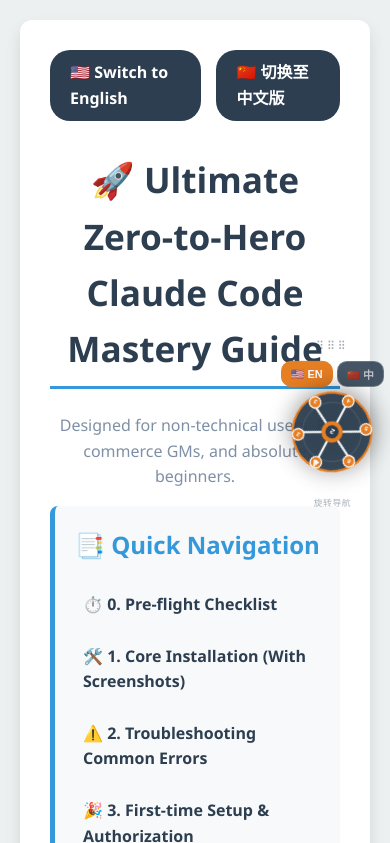
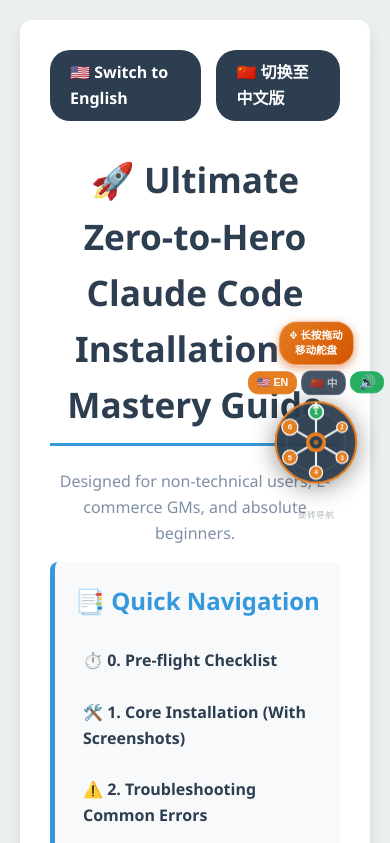
Before and after one commit to skyisthelimit111/claudecodeinstallguide, a plain HTML site: page claude_code_guide_v2.html in a window 390 px wide. Shown: the top 843 px of the page. Drawn offline with Linux system fonts and the light colour scheme.

Commit message:
Add files via upload

```diff
--- a/claude_code_guide_v2.html
+++ b/claude_code_guide_v2.html
@@ -67,41 +67,56 @@
                 position: fixed; right: 6px; top: 50%;
                 transform: translateY(-50%);
                 z-index: 600;
-                display: flex; flex-direction: column; align-items: center; gap: 4px;
+                display: flex; flex-direction: column; align-items: center; gap: 5px;
             }
+            /* Drag handle — bright orange, clearly labelled */
             #wheel-drag-handle {
-                font-size: 0.75em; color: rgba(44,62,80,0.45);
-                letter-spacing: 3px; cursor: grab; padding: 2px 8px;
-                user-select: none; touch-action: none;
+                background: linear-gradient(135deg,#e67e22,#d35400);
+                color: #fff; font-size: 0.66em; font-weight: bold;
+                padding: 6px 10px; border-radius: 18px;
+                cursor: grab; user-select: none; touch-action: none;
+                box-shadow: 0 3px 10px rgba(211,84,0,0.55);
+                text-align: center; line-height: 1.4; white-space: nowrap;
+                border: 1.5px solid rgba(255,255,255,0.35);
             }
-            #wheel-lang { display: flex; gap: 4px; }
+            /* Language + Sound row */
+            #wheel-top-row { display: flex; gap: 4px; align-items: center; }
             .wbtn {
-                padding: 4px 9px; background: rgba(44,62,80,0.88);
+                padding: 4px 8px; background: rgba(44,62,80,0.88);
                 color: rgba(255,255,255,0.65); border: 1px solid rgba(255,255,255,0.2);
-                border-radius: 10px; font-size: 0.68em; font-weight: bold;
+                border-radius: 10px; font-size: 0.67em; font-weight: bold;
                 cursor: pointer; transition: all 0.2s;
             }
             .wbtn.active { background: #e67e22; color: #fff; border-color: #e67e22; }
+            #wheel-sound-btn {
+                background: rgba(44,62,80,0.88);
+                border: 1px solid rgba(255,255,255,0.2);
+                border-radius: 10px; color: rgba(255,255,255,0.6);
+                font-size: 0.88em; padding: 3px 7px; cursor: pointer;
+                transition: all 0.2s; line-height: 1;
+            }
+            #wheel-sound-btn.on { background: #27ae60; color: #fff; border-color: #27ae60; }
+            /* The wheel SVG */
             #wheel-svg {
-                width: 82px; height: 82px; cursor: grab;
+                width: 84px; height: 84px; cursor: grab;
                 touch-action: none; will-change: transform;
                 filter: drop-shadow(0 3px 12px rgba(0,0,0,0.45));
-                transition: transform 0.2s cubic-bezier(.25,.8,.25,1);
+                transition: transform 0.35s cubic-bezier(.25,.8,.25,1);
             }
             #wheel-hint-dir {
                 font-size: 0.63em; color: #e67e22; font-weight: bold;
-                text-align: center; min-height: 15px; letter-spacing: 0.3px;
+                text-align: center; min-height: 15px;
             }
-            #wheel-hint { font-size: 0.55em; color: rgba(44,62,80,0.4); letter-spacing: 0.5px; text-align: center; }
+            #wheel-hint { font-size: 0.54em; color: rgba(44,62,80,0.38); letter-spacing: 0.5px; text-align: center; }
+            /* Chapter label tooltip */
             #wheel-label-box {
-                position: fixed; right: 97px; top: 50%;
+                position: fixed; right: 100px; top: 50%;
                 transform: translateY(-50%);
                 background: rgba(44,62,80,0.93); color: #fff;
                 padding: 8px 13px; border-radius: 9px;
                 font-size: 0.82em; font-weight: bold; white-space: nowrap;
                 pointer-events: none; z-index: 600;
-                box-shadow: 0 2px 12px rgba(0,0,0,0.3);
-                max-width: 175px;
+                box-shadow: 0 2px 12px rgba(0,0,0,0.3); max-width: 178px;
                 opacity: 0; transition: opacity 0.22s;
             }
             #wheel-label-box.visible { opacity: 1; }
@@ -126,7 +141,7 @@
     </div>
 
     <div id="en-version">
-        <h1>🚀 Ultimate Zero-to-Hero Claude Code Mastery Guide</h1>
+        <h1>🚀 Ultimate Zero-to-Hero Claude Code Installation &amp; Mastery Guide</h1>
         <p style="text-align: center; color: #7f8fa6;">Designed for non-technical users, E-commerce GMs, and absolute beginners.</p>
 
         <nav>
@@ -408,8 +423,8 @@
     <hr style="margin: 50px 0; border: 2px solid var(--secondary);">
 
     <div id="zh-version">
-        <h1>🚀 零基础安装与精通 Claude Code 终极指南</h1>
-        <p style="text-align: center; color: #7f8fa6;">专为非技术背景、电商/直播从业者打造的"大白话"教程</p>
+        <h1>🚀 从新手到高手 Claude Code 安装与精通终极指南</h1>
+        <p style="text-align: center; color: #7f8fa6;">专为非技术背景小白打造的“大白话”教程</p>
 
         <nav>
             <h2 style="margin-top: 0;">📑 快捷导航索引</h2>
@@ -707,37 +722,60 @@
 <div id="wheel-label-box"></div>
 
 <div id="wheel-nav">
-    <div id="wheel-drag-handle" title="Hold to move">⠿⠿⠿</div>
-    <div id="wheel-lang">
+    <!-- Drag handle: prominent orange, clear instruction -->
+    <div id="wheel-drag-handle">
+        ✥ 长按拖动<br>移动舵盘
+    </div>
+
+    <!-- Language + Sound toggle -->
+    <div id="wheel-top-row">
         <button class="wbtn active" id="wbtn-en" onclick="wheelLang('en')">🇺🇸 EN</button>
         <button class="wbtn"        id="wbtn-zh" onclick="wheelLang('zh')">🇨🇳 中</button>
+        <button id="wheel-sound-btn" class="on" onclick="wheelToggleSound()" title="声效开关">🔊</button>
     </div>
+
+    <!--
+        Ship wheel SVG
+        Handles sized small→large (ch1=smallest, ch6=largest), clockwise from top.
+        Active handle turns green + grows. No chapter number in centre hub.
+        Handles have IDs wh1-wh6 and wt1-wt6 for JS updates.
+    -->
     <svg id="wheel-svg" viewBox="0 0 100 100" xmlns="http://www.w3.org/2000/svg">
+        <!-- Background -->
         <circle cx="50" cy="50" r="48" fill="rgba(44,62,80,0.93)" stroke="#e67e22" stroke-width="2.5"/>
-        <circle cx="50" cy="50" r="36" fill="none" stroke="rgba(255,255,255,0.1)" stroke-width="1.5"/>
-        <line x1="50" y1="50" x2="50"  y2="14"  stroke="#ecf0f1" stroke-width="2.8" stroke-linecap="round"/>
-        <line x1="50" y1="50" x2="83"  y2="32"  stroke="#ecf0f1" stroke-width="2.8" stroke-linecap="round"/>
-        <line x1="50" y1="50" x2="83"  y2="68"  stroke="#ecf0f1" stroke-width="2.8" stroke-linecap="round"/>
-        <line x1="50" y1="50" x2="50"  y2="86"  stroke="#ecf0f1" stroke-width="2.8" stroke-linecap="round"/>
-        <line x1="50" y1="50" x2="17"  y2="68"  stroke="#ecf0f1" stroke-width="2.8" stroke-linecap="round"/>
-        <line x1="50" y1="50" x2="17"  y2="32"  stroke="#ecf0f1" stroke-width="2.8" stroke-linecap="round"/>
-        <circle cx="50" cy="8"  r="7" fill="#e67e22" stroke="#fff" stroke-width="1.5"/>
-        <text   x="50"  y="11" text-anchor="middle" fill="#fff" font-size="7.5" font-weight="bold" font-family="sans-serif">1</text>
-        <circle cx="85" cy="28" r="7" fill="#e67e22" stroke="#fff" stroke-width="1.5"/>
-        <text   x="85"  y="31" text-anchor="middle" fill="#fff" font-size="7.5" font-weight="bold" font-family="sans-serif">2</text>
-        <circle cx="85" cy="72" r="7" fill="#e67e22" stroke="#fff" stroke-width="1.5"/>
-        <text   x="85"  y="75" text-anchor="middle" fill="#fff" font-size="7.5" font-weight="bold" font-family="sans-serif">3</text>
-        <circle cx="50" cy="92" r="7" fill="#e67e22" stroke="#fff" stroke-width="1.5"/>
-        <text   x="50"  y="95" text-anchor="middle" fill="#fff" font-size="7.5" font-weight="bold" font-family="sans-serif">4</text>
-        <circle cx="15" cy="72" r="7" fill="#e67e22" stroke="#fff" stroke-width="1.5"/>
-        <text   x="15"  y="75" text-anchor="middle" fill="#fff" font-size="7.5" font-weight="bold" font-family="sans-serif">5</text>
-        <circle cx="15" cy="28" r="7" fill="#e67e22" stroke="#fff" stroke-width="1.5"/>
-        <text   x="15"  y="31" text-anchor="middle" fill="#fff" font-size="7.5" font-weight="bold" font-family="sans-serif">6</text>
-        <polygon points="50,1 46,10 54,10" fill="#fff" opacity="0.9"/>
-        <circle cx="50" cy="50" r="13" fill="#e67e22"/>
-        <circle cx="50" cy="50" r="8"  fill="#2c3e50"/>
-        <text id="wheel-num" x="50" y="54" text-anchor="middle"
-              fill="#fff" font-size="9.5" font-weight="bold" font-family="sans-serif">1</text>
+        <circle cx="50" cy="50" r="35" fill="none" stroke="rgba(255,255,255,0.08)" stroke-width="1.5"/>
+        <!-- 6 spokes (centre → handle) -->
+        <line x1="50" y1="50" x2="50" y2="14" stroke="#ecf0f1" stroke-width="2.5" stroke-linecap="round"/>
+        <line x1="50" y1="50" x2="81" y2="32" stroke="#ecf0f1" stroke-width="2.5" stroke-linecap="round"/>
+        <line x1="50" y1="50" x2="81" y2="68" stroke="#ecf0f1" stroke-width="2.5" stroke-linecap="round"/>
+        <line x1="50" y1="50" x2="50" y2="86" stroke="#ecf0f1" stroke-width="2.5" stroke-linecap="round"/>
+        <line x1="50" y1="50" x2="19" y2="68" stroke="#ecf0f1" stroke-width="2.5" stroke-linecap="round"/>
+        <line x1="50" y1="50" x2="19" y2="32" stroke="#ecf0f1" stroke-width="2.5" stroke-linecap="round"/>
+        <!-- Handles: ch1(top,smallest r=5.5) → ch6(top-left,largest r=9.5) clockwise -->
+        <circle id="wh1" cx="50" cy="14" r="5.5" fill="#e67e22" stroke="#fff" stroke-width="1.5"/>
+        <text   id="wt1" x="50" y="14" text-anchor="middle" dominant-baseline="central"
+                fill="#fff" font-size="7" font-weight="bold" font-family="sans-serif">1</text>
+        <circle id="wh2" cx="81" cy="32" r="6.3" fill="#e67e22" stroke="#fff" stroke-width="1.5"/>
+        <text   id="wt2" x="81" y="32" text-anchor="middle" dominant-baseline="central"
+                fill="#fff" font-size="7.5" font-weight="bold" font-family="sans-serif">2</text>
+        <circle id="wh3" cx="81" cy="68" r="7.1" fill="#e67e22" stroke="#fff" stroke-width="1.5"/>
+        <text   id="wt3" x="81" y="68" text-anchor="middle" dominant-baseline="central"
+                fill="#fff" font-size="8" font-weight="bold" font-family="sans-serif">3</text>
+        <circle id="wh4" cx="50" cy="86" r="7.9" fill="#e67e22" stroke="#fff" stroke-width="1.5"/>
+        <text   id="wt4" x="50" y="86" text-anchor="middle" dominant-baseline="central"
+                fill="#fff" font-size="8.5" font-weight="bold" font-family="sans-serif">4</text>
+        <circle id="wh5" cx="19" cy="68" r="8.7" fill="#e67e22" stroke="#fff" stroke-width="1.5"/>
+        <text   id="wt5" x="19" y="68" text-anchor="middle" dominant-baseline="central"
+                fill="#fff" font-size="9" font-weight="bold" font-family="sans-serif">5</text>
+        <circle id="wh6" cx="19" cy="32" r="9.5" fill="#e67e22" stroke="#fff" stroke-width="1.5"/>
+        <text   id="wt6" x="19" y="32" text-anchor="middle" dominant-baseline="central"
+                fill="#fff" font-size="9.5" font-weight="bold" font-family="sans-serif">6</text>
+        <!-- Fixed pointer triangle at top (doesn't rotate) -->
+        <polygon points="50,1 46,10 54,10" fill="#fff" opacity="0.85"/>
+        <!-- Decorative centre hub (no chapter number) -->
+        <circle cx="50" cy="50" r="12" fill="#e67e22"/>
+        <circle cx="50" cy="50" r="7.5" fill="#2c3e50"/>
+        <circle cx="50" cy="50" r="3"   fill="#e67e22" opacity="0.7"/>
     </svg>
     <div id="wheel-hint-dir"></div>
     <div id="wheel-hint">旋转导航</div>
@@ -763,16 +801,43 @@
     {id:'zh-github',   label:'6 🌐 发布分享'}
   ]
 };
-var lang='en',curIdx=0,wheelAngle=0,rotating=false;
-var startTA=0,startWA=0,prevAngle=0,hideTimer=null;
+
+/* Handle base sizes: ch1(small)→ch6(large) */
+var BASE_R  = [5.5, 6.3, 7.1, 7.9, 8.7, 9.5];
+var BASE_FS = [7,   7.5, 8,   8.5, 9,   9.5];
+var ACT_ADD = 3.2; /* extra radius when active */
+
+function updateHandles(activeIdx){
+  for(var i=0;i<6;i++){
+    var c=document.getElementById('wh'+(i+1));
+    var t=document.getElementById('wt'+(i+1));
+    if(!c||!t) continue;
+    if(i===activeIdx){
+      c.setAttribute('r', BASE_R[i]+ACT_ADD);
+      c.setAttribute('fill','#27ae60');
+      c.setAttribute('stroke-width','2');
+      t.setAttribute('font-size', BASE_FS[i]+2.5);
+    } else {
+      c.setAttribute('r', BASE_R[i]);
+      c.setAttribute('fill','#e67e22');
+      c.setAttribute('stroke-width','1.5');
+      t.setAttribute('font-size', BASE_FS[i]);
+    }
+  }
+}
+
+var lang='en', curIdx=0, wheelAngle=0, rotating=false;
+var startTA=0, startWA=0, prevAngle=0, hideTimer=null;
+var soundOn=true;
 var svg=document.getElementById('wheel-svg');
-var numEl=document.getElementById('wheel-num');
 var labelBox=document.getElementById('wheel-label-box');
 var hintDir=document.getElementById('wheel-hint-dir');
 var nav=document.getElementById('wheel-nav');
 var actx=null;
 
-function click(){
+/* ── Sound ── */
+function playClick(){
+  if(!soundOn) return;
   try{
     if(!actx) actx=new(window.AudioContext||window.webkitAudioContext)();
     var len=Math.floor(actx.sampleRate*0.055);
@@ -785,23 +850,32 @@
   }catch(e){}
 }
 
+window.wheelToggleSound=function(){
+  soundOn=!soundOn;
+  var btn=document.getElementById('wheel-sound-btn');
+  btn.textContent=soundOn?'🔊':'🔇';
+  btn.className=soundOn?'on':'';
+};
+
+/* ── Navigate ── */
 function go(idx,smooth){
   var chs=CHAPTERS[lang]; idx=((idx%6)+6)%6;
-  if(idx!==curIdx) click();
-  curIdx=idx; numEl.textContent=idx+1;
+  if(idx!==curIdx) playClick();
+  curIdx=idx;
+  updateHandles(idx);
   labelBox.textContent=chs[idx].label;
   var el=document.getElementById(chs[idx].id);
   if(el) el.scrollIntoView({behavior:smooth?'smooth':'instant',block:'start'});
 }
 
 function setAngle(a,animate){
-  svg.style.transition=animate?'transform 0.2s cubic-bezier(.25,.8,.25,1)':'none';
+  svg.style.transition=animate?'transform 0.35s cubic-bezier(.25,.8,.25,1)':'none';
   wheelAngle=a; svg.style.transform='rotate('+a+'deg)';
 }
 
 function snap(){
   var s=Math.round(wheelAngle/60)*60; setAngle(s,true);
-  var idx=(((-s/60)%6)+6)%6; go(idx,true);
+  go((((-s/60)%6)+6)%6, true);
 }
 
 function ta(touch){
@@ -809,6 +883,7 @@
   return Math.atan2(touch.clientY-(r.top+r.height/2),touch.clientX-(r.left+r.width/2))*180/Math.PI;
 }
 
+/* ── Label show / hide ── */
 function showLabel(){
   clearTimeout(hideTimer); labelBox.classList.add('visible');
   var r=nav.getBoundingClientRect();
@@ -816,8 +891,9 @@
   labelBox.style.right=(window.innerWidth-r.left+8)+'px';
   labelBox.style.left='auto'; labelBox.style.transform='translateY(-50%)';
 }
-function schedHide(){ hideTimer=setTimeout(function(){labelBox.classList.remove('visible');},1000); }
+function schedHide(){ hideTimer=setTimeout(function(){labelBox.classList.remove('visible');},1200); }
 
+/* ── Rotate (user touch on SVG) ── */
 svg.addEventListener('touchstart',function(e){
   e.preventDefault(); rotating=true; svg.style.transition='none';
   startTA=ta(e.touches[0]); startWA=wheelAngle; prevAngle=wheelAngle;
@@ -829,25 +905,24 @@
   var delta=ta(e.touches[0])-startTA;
   wheelAngle=startWA+delta; svg.style.transform='rotate('+wheelAngle+'deg)';
   var diff=wheelAngle-prevAngle;
-  if(diff>4) hintDir.textContent='↻ Next ▶';
+  if(diff>4)      hintDir.textContent='↻ Next ▶';
   else if(diff<-4) hintDir.textContent='↺ ◀ Prev';
   var idx=(((-Math.round(wheelAngle/60))%6)+6)%6;
   if(idx!==curIdx){
     prevAngle=wheelAngle; hintDir.textContent='';
-    curIdx=idx; numEl.textContent=idx+1;
-    labelBox.textContent=CHAPTERS[lang][idx].label; click();
+    updateHandles(idx); playClick();
+    curIdx=idx; labelBox.textContent=CHAPTERS[lang][idx].label;
     var el=document.getElementById(CHAPTERS[lang][idx].id);
     if(el) el.scrollIntoView({behavior:'smooth',block:'start'});
   }
 },{passive:false});
 
 svg.addEventListener('touchend',function(){
-  rotating=false; svg.style.transition='transform 0.2s cubic-bezier(.25,.8,.25,1)';
-  snap(); hintDir.textContent=''; schedHide();
+  rotating=false; snap(); hintDir.textContent=''; schedHide();
 });
 
-/* drag wheel to any position */
-var moving=false,mSX,mSY,mSL,mST;
+/* ── Drag wheel to any position ── */
+var moving=false, mSX,mSY,mSL,mST;
 var dh=document.getElementById('wheel-drag-handle');
 dh.addEventListener('touchstart',function(e){
   e.stopPropagation(); e.preventDefault(); moving=true;
@@ -864,28 +939,31 @@
 },{passive:false});
 document.addEventListener('touchend',function(){moving=false;});
 
-/* scroll sync — gentle drift */
+/* ── Scroll sync: full snap + label flash ── */
 var scrollTmr;
 window.addEventListener('scroll',function(){
   if(rotating||moving) return;
   clearTimeout(scrollTmr);
   scrollTmr=setTimeout(function(){
-    var chs=CHAPTERS[lang],best=curIdx,bestV=-1;
+    var chs=CHAPTERS[lang], best=curIdx, bestV=-1;
     chs.forEach(function(ch,i){
       var el=document.getElementById(ch.id); if(!el) return;
       var rect=el.getBoundingClientRect();
       var vis=Math.min(rect.bottom,window.innerHeight)-Math.max(rect.top,0);
-      if(vis>bestV){bestV=vis;best=i;}
+      if(vis>bestV){bestV=vis; best=i;}
     });
     if(best!==curIdx){
-      var target=-best*60;
-      setAngle(wheelAngle+(target-wheelAngle)*0.35,true);
-      curIdx=best; numEl.textContent=best+1;
+      /* Full snap — clearly visible rotation + brief label flash */
+      setAngle(-best*60, true);
+      updateHandles(best);
+      curIdx=best;
       labelBox.textContent=CHAPTERS[lang][best].label;
+      showLabel(); schedHide();
     }
-  },120);
+  },150);
 },{passive:true});
 
+/* ── Language switch ── */
 window.wheelLang=function(l){
   lang=l;
   document.getElementById('wbtn-en').className=l==='en'?'wbtn active':'wbtn';
@@ -893,6 +971,8 @@
   setAngle(0,true); go(0,true);
 };
 
+/* Init */
+updateHandles(0);
 go(0,false);
 }());
 </script>
```
